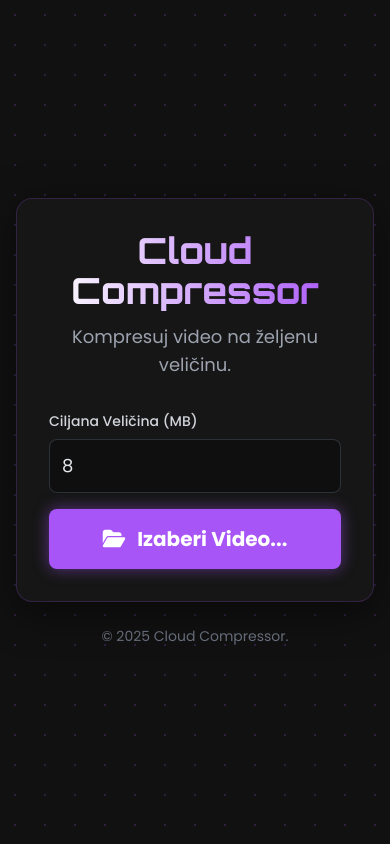
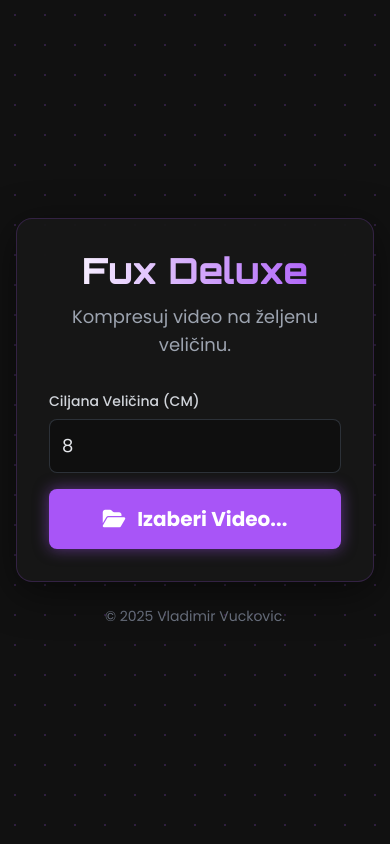
Before and after one commit to erqf/compress, a Flask app: page / in a window 390 px wide. Run offline with Flask 3, Linux system fonts and the light colour scheme; some libraries are stand-ins or nearby versions.

Commit message:
Update index.html

```diff
--- a/templates/index.html
+++ b/templates/index.html
@@ -78,7 +78,7 @@
         <div class="main-card p-8 sm:p-10 rounded-2xl">
             <div id="upload-box" class="screen">
                 <div class="text-center">
-                    <h1 class="text-4xl md:text-5xl font-bold mb-3 logo-font title-gradient">Cloud Compressor</h1>
+                    <h1 class="text-4xl md:text-5xl font-bold mb-3 logo-font title-gradient">Fux Deluxe</h1>
                     <p class="text-gray-400 mb-8 text-lg">Kompresuj video na željenu veličinu.</p>
                 </div>
                 <div id="file-preview" class="hidden mb-6 text-left bg-black/20 p-4 rounded-lg border border-gray-700">
@@ -86,7 +86,7 @@
                     <p class="text-sm text-gray-400" id="preview-filedetails"></p>
                 </div>
                 <div class="mb-4">
-                    <label for="size-input" class="block mb-2 text-sm font-medium text-gray-300">Ciljana Veličina (MB)</label>
+                    <label for="size-input" class="block mb-2 text-sm font-medium text-gray-300">Ciljana Veličina (CM)</label>
                     <input type="number" id="size-input" value="8" min="1" class="w-full bg-black/30 border border-gray-600/50 rounded-lg p-3 text-gray-200 text-lg focus:ring-2 focus:ring-accent focus:border-accent transition">
                 </div>
                 <button id="upload-btn" class="main-button w-full font-bold py-4 px-4 rounded-lg flex items-center justify-center text-xl">
@@ -101,7 +101,7 @@
                  <button id="reset-btn" class="w-full mt-4 bg-gray-700/50 hover:bg-gray-700/80 text-gray-300 font-bold py-3 px-4 rounded-lg transition-colors">Kompresuj novi</button>
             </div>
         </div>
-        <footer class="text-center mt-6"><p class="text-sm text-gray-500">&copy; 2025 Cloud Compressor.</p></footer>
+        <footer class="text-center mt-6"><p class="text-sm text-gray-500">&copy; 2025 Vladimir Vuckovic.</p></footer>
     </div>
 
 <script>
```
